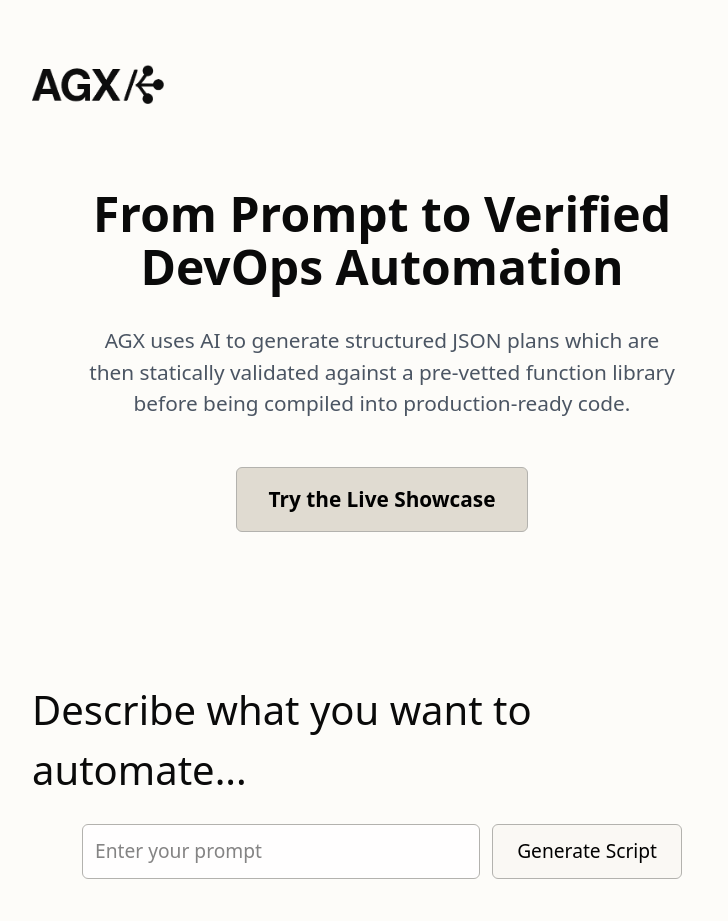
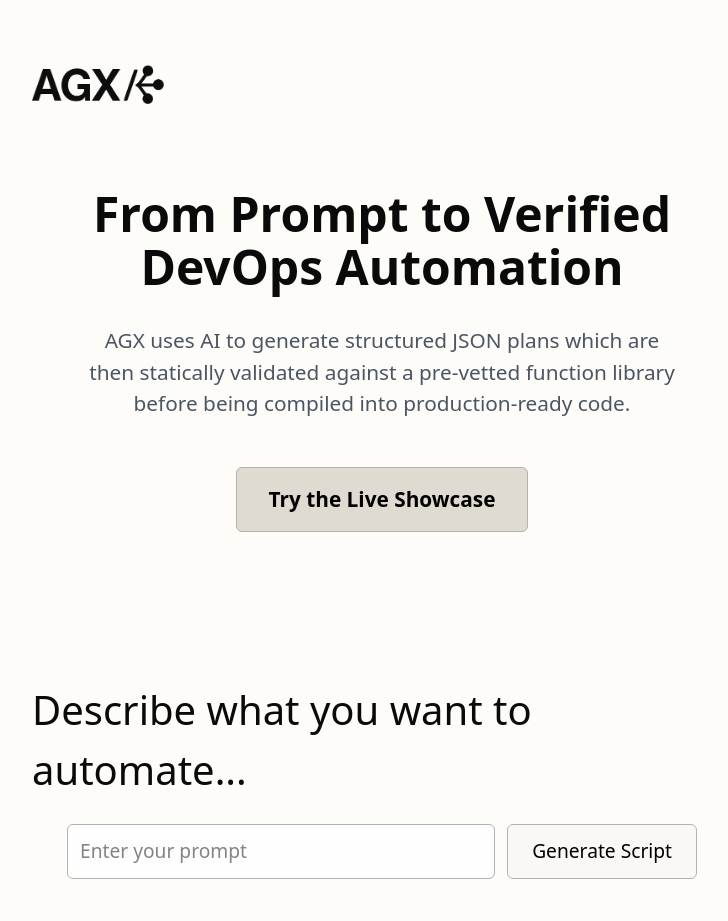
Before and after one commit to AmmarQuresh1/AGX, a Next.js app in the folder agx_frontend/: page / in a window 1280 px wide. Shown: the top 921 px of the page, without its empty margins (258-986 px from the left). Built offline with nearby package versions, Linux system fonts and the light colour scheme.

Commit message:
fix: change maxwidth of form container to percentage

```diff
--- a/agx_frontend/app/page.tsx
+++ b/agx_frontend/app/page.tsx
@@ -186,7 +186,7 @@ export default function Home() {
           </h2>
 
           {/* Responsive form container */}
-          <div className="prompt-form-container" style={{ width: "100%", maxWidth: 600, margin: "0 auto" }}>
+          <div className="prompt-form-container" style={{ width: "100%", maxWidth: "90%", margin: "0 auto" }}>
             <form onSubmit={handleSubmit} className="prompt-form" style={{
               display: "flex",
               marginTop: 8,
```
